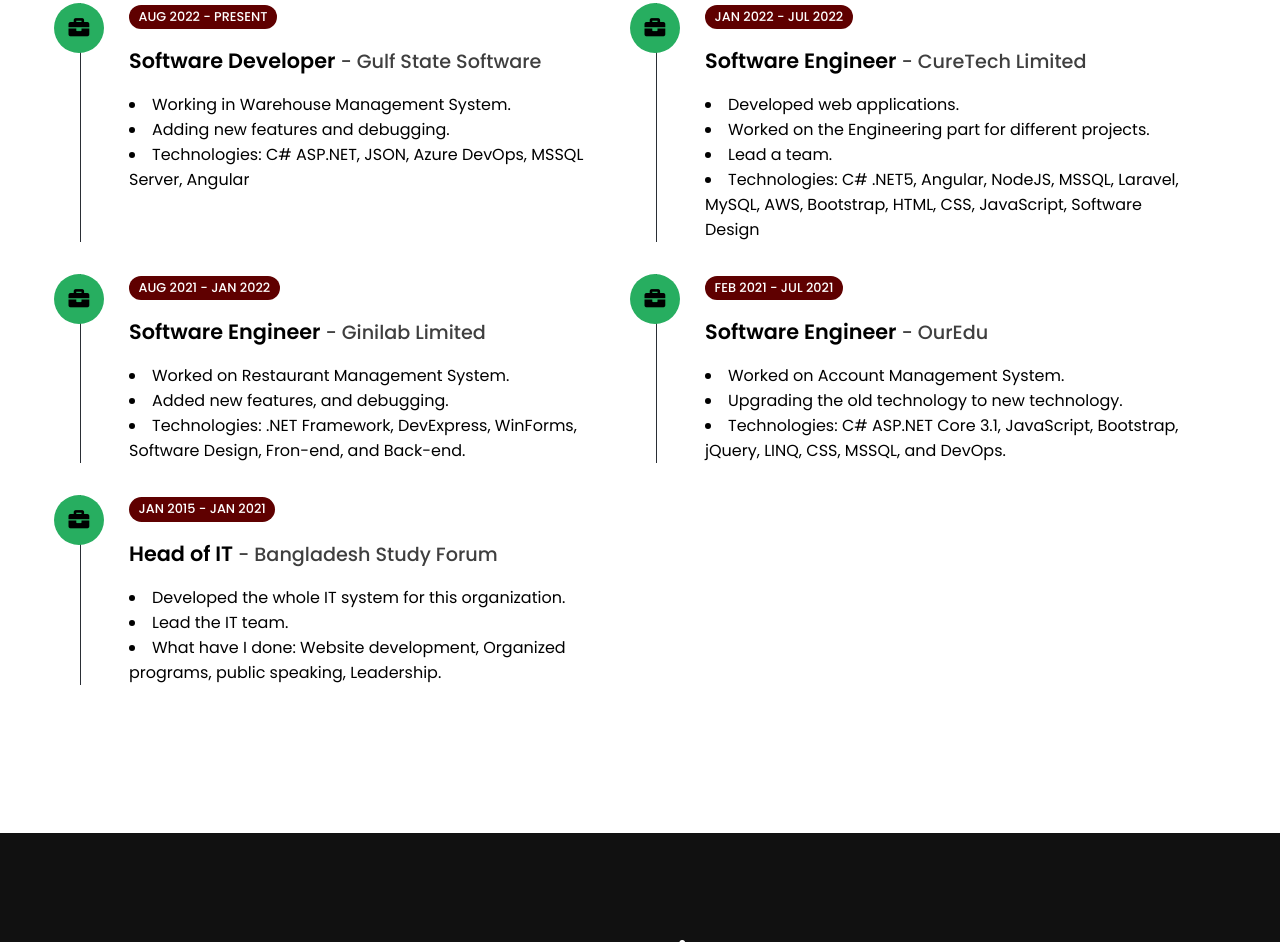
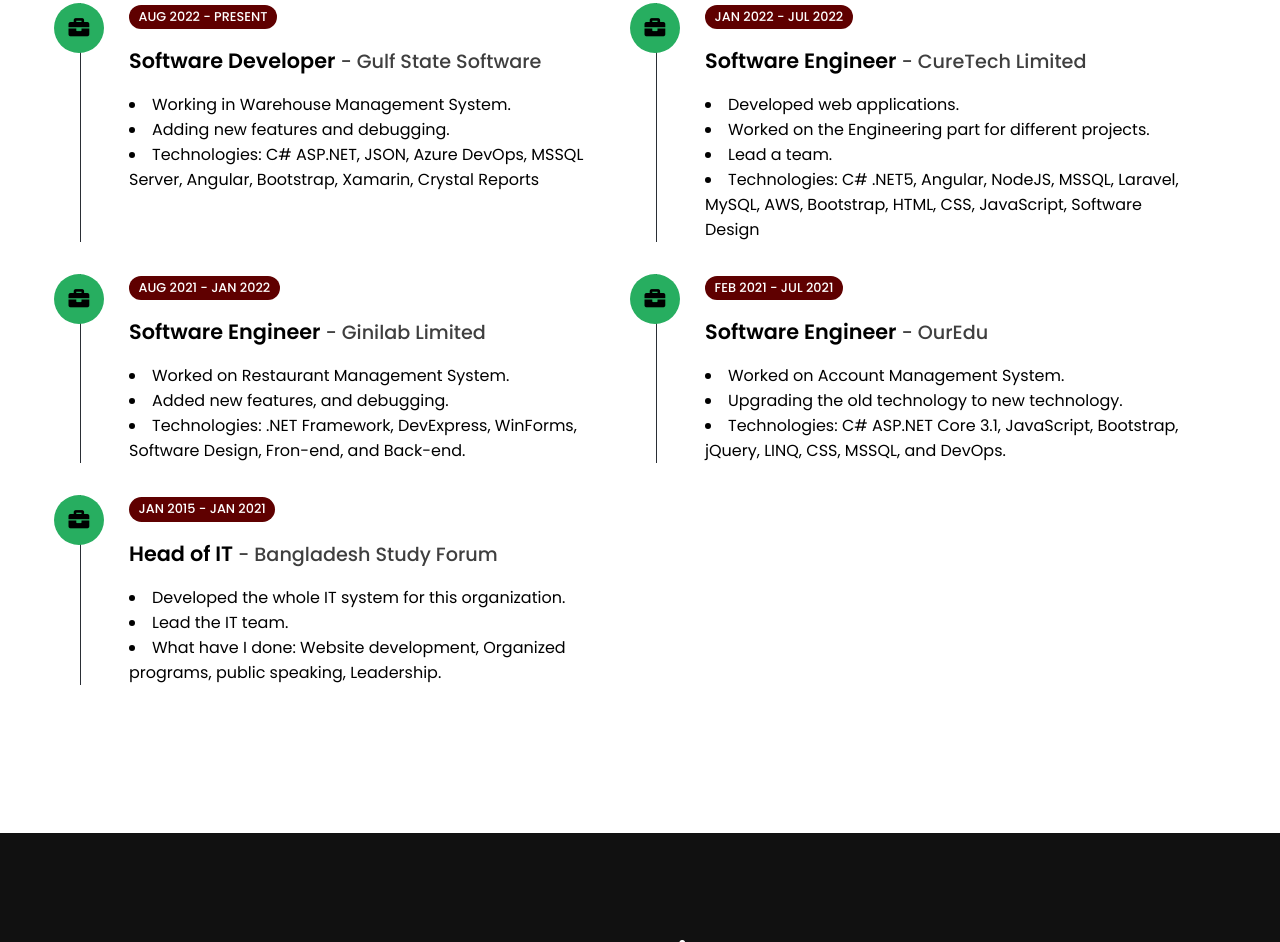
Before and after one commit to radipu/CV, a plain HTML site: page index.html in a window 1280 px wide. Shown: the part 2595-3537 px from the top of the page. Drawn offline with nearby package versions, Linux system fonts and the light colour scheme.

Commit message:
updated my timeline and CV

```diff
--- a/index.html
+++ b/index.html
@@ -169,7 +169,7 @@
                         <p>
                             <li>Working in Warehouse Management System.</li>
                             <li>Adding new features and debugging.</li>
-                            <li>Technologies: C# ASP.NET, JSON, Azure DevOps, MSSQL Server, Angular</li>
+                            <li>Technologies: C# ASP.NET, JSON, Azure DevOps, MSSQL Server, Angular, Bootstrap, Xamarin, Crystal Reports</li>
                         </p>
                     </div>
                     <div class="timeline-item">
```
Also changed, not shown: 1 other file.
